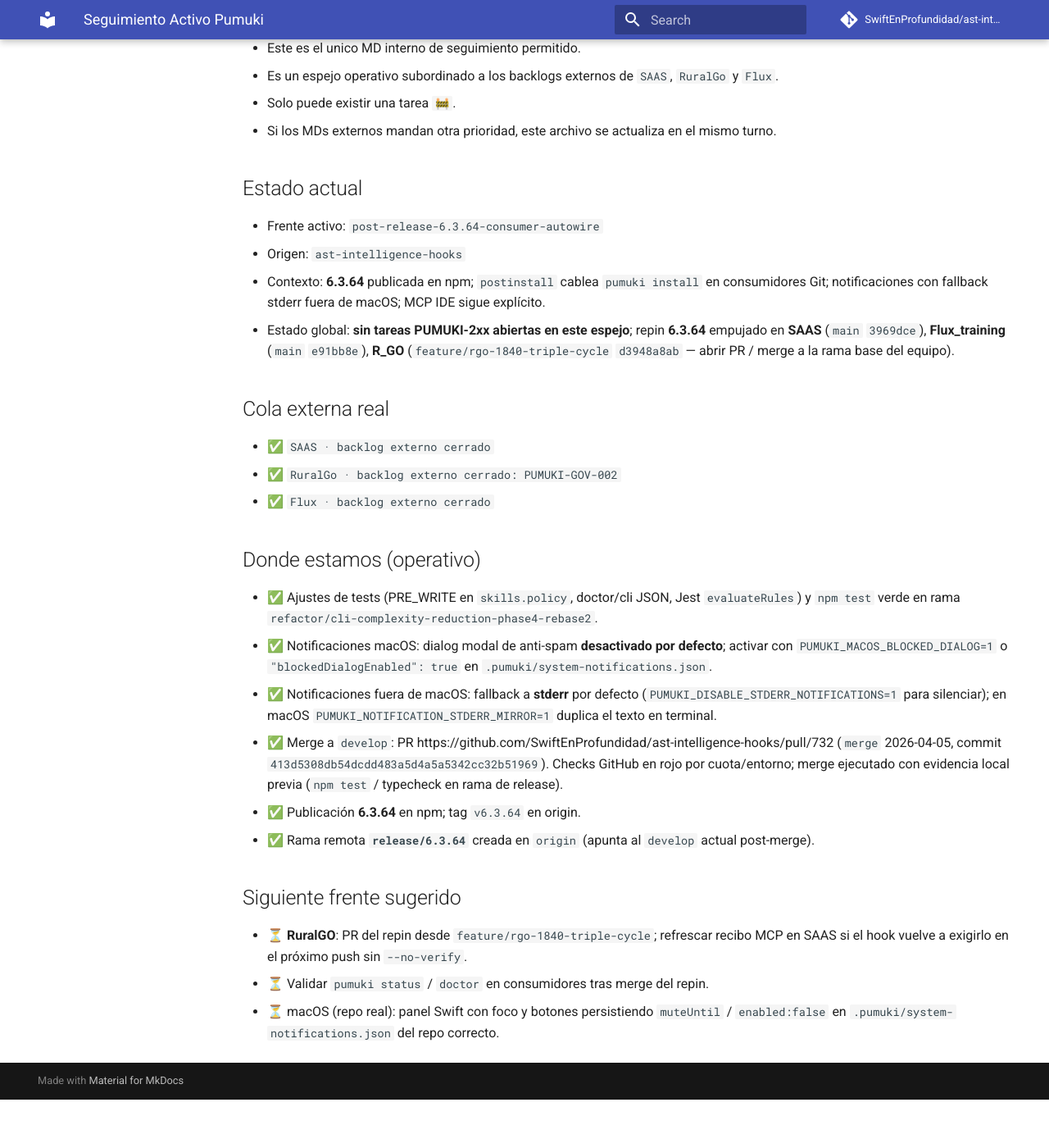
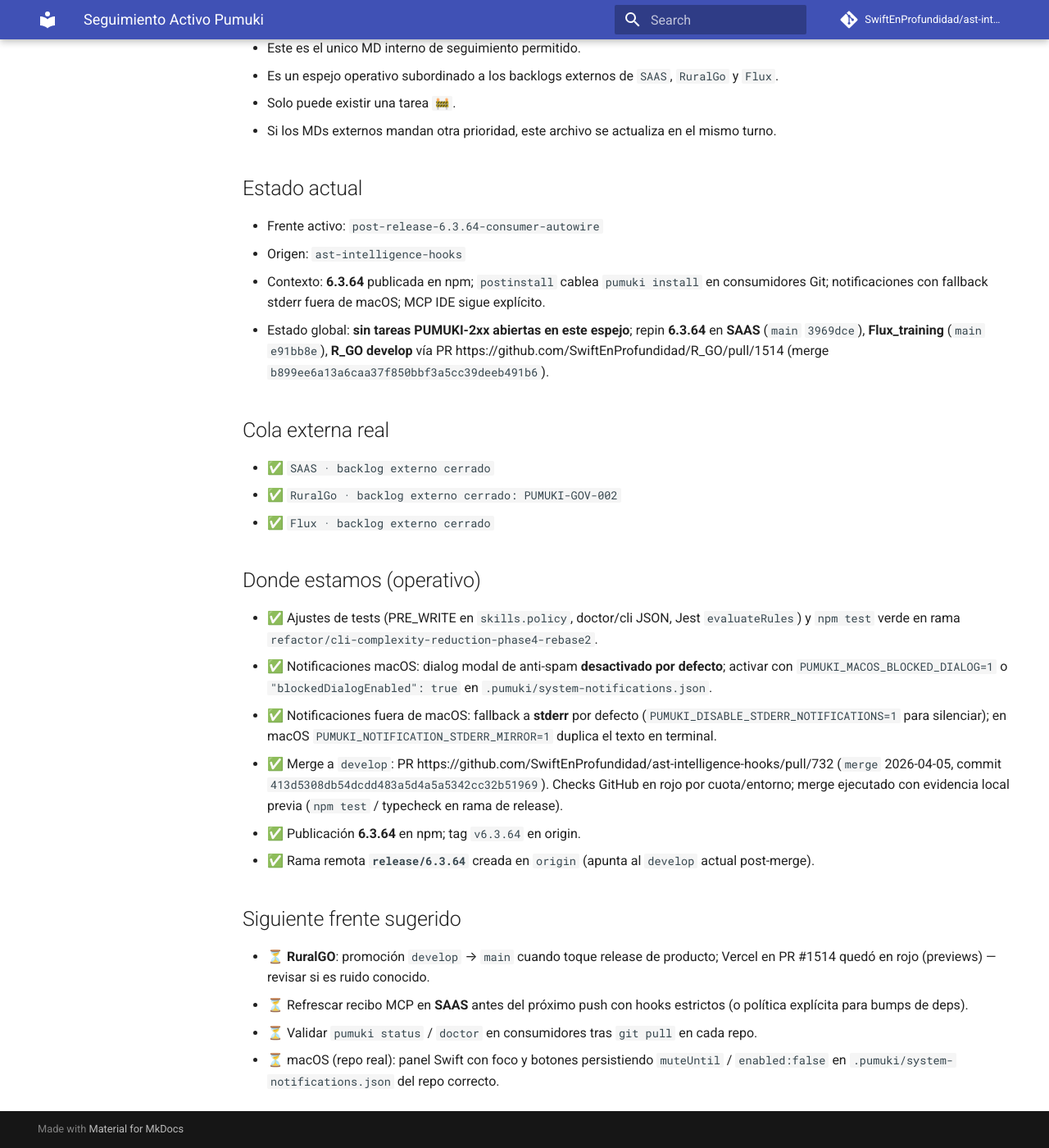
Before and after one commit to SwiftEnProfundidad/ast-intelligence-hooks, an MkDocs documentation site: the page built from docs/tracking/plan-activo-de-trabajo.md, in a window 1280 px wide and 1400 px high, scrolled down 450 px. Shown: the whole window at 82% size. Built offline with MkDocs 1.6.1 and Material for MkDocs 9.7.7, drawn with Linux system fonts in a browser that asks for light colours; comment, search, counter and statistics services are not loaded; before the commit the page ends 1791 px from its top, so only the background shows below that.

Commit message:
docs(tracking): R_GO PR #1514 merge repin pumuki 6.3.64 a develop

```diff
--- a/docs/tracking/plan-activo-de-trabajo.md
+++ b/docs/tracking/plan-activo-de-trabajo.md
@@ -19,7 +19,7 @@
 - Frente activo: `post-release-6.3.64-consumer-autowire`
 - Origen: `ast-intelligence-hooks`
 - Contexto: **6.3.64** publicada en npm; `postinstall` cablea `pumuki install` en consumidores Git; notificaciones con fallback stderr fuera de macOS; MCP IDE sigue explícito.
-- Estado global: **sin tareas PUMUKI-2xx abiertas en este espejo**; repin **6.3.64** empujado en **SAAS** (`main` `3969dce`), **Flux_training** (`main` `e91bb8e`), **R_GO** (`feature/rgo-1840-triple-cycle` `d3948a8ab` — abrir PR / merge a la rama base del equipo).
+- Estado global: **sin tareas PUMUKI-2xx abiertas en este espejo**; repin **6.3.64** en **SAAS** (`main` `3969dce`), **Flux_training** (`main` `e91bb8e`), **R_GO** **develop** vía PR https://github.com/SwiftEnProfundidad/R_GO/pull/1514 (merge `b899ee6a13a6caa37f850bbf3a5cc39deeb491b6`).
 
 ## Cola externa real
 
@@ -38,6 +38,7 @@
 
 ## Siguiente frente sugerido
 
-- ⏳ **RuralGO**: PR del repin desde `feature/rgo-1840-triple-cycle`; refrescar recibo MCP en SAAS si el hook vuelve a exigirlo en el próximo push sin `--no-verify`.
-- ⏳ Validar `pumuki status` / `doctor` en consumidores tras merge del repin.
+- ⏳ **RuralGO**: promoción `develop` → `main` cuando toque release de producto; Vercel en PR #1514 quedó en rojo (previews) — revisar si es ruido conocido.
+- ⏳ Refrescar recibo MCP en **SAAS** antes del próximo push con hooks estrictos (o política explícita para bumps de deps).
+- ⏳ Validar `pumuki status` / `doctor` en consumidores tras `git pull` en cada repo.
 - ⏳ macOS (repo real): panel Swift con foco y botones persistiendo `muteUntil` / `enabled:false` en `.pumuki/system-notifications.json` del repo correcto.
```
